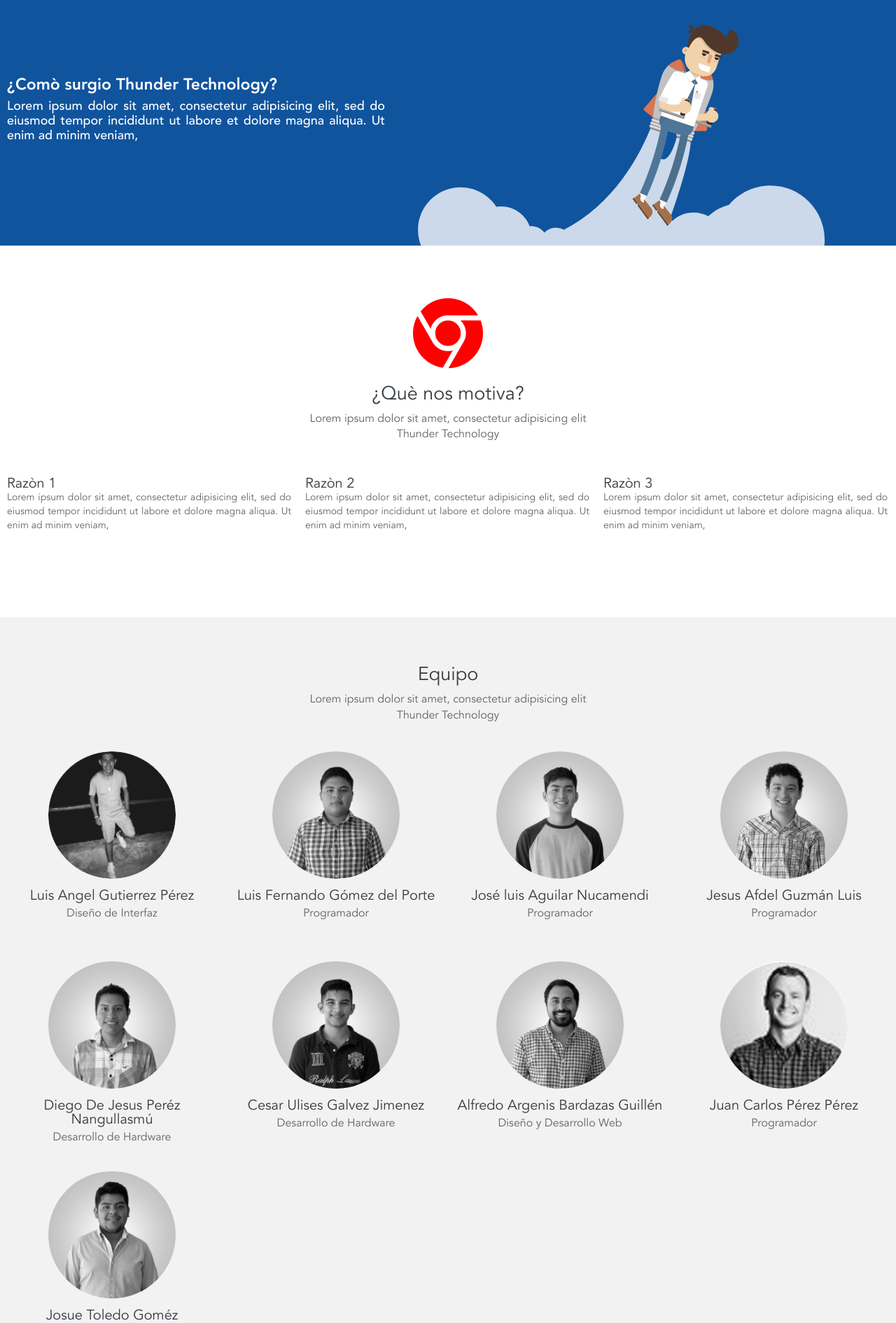
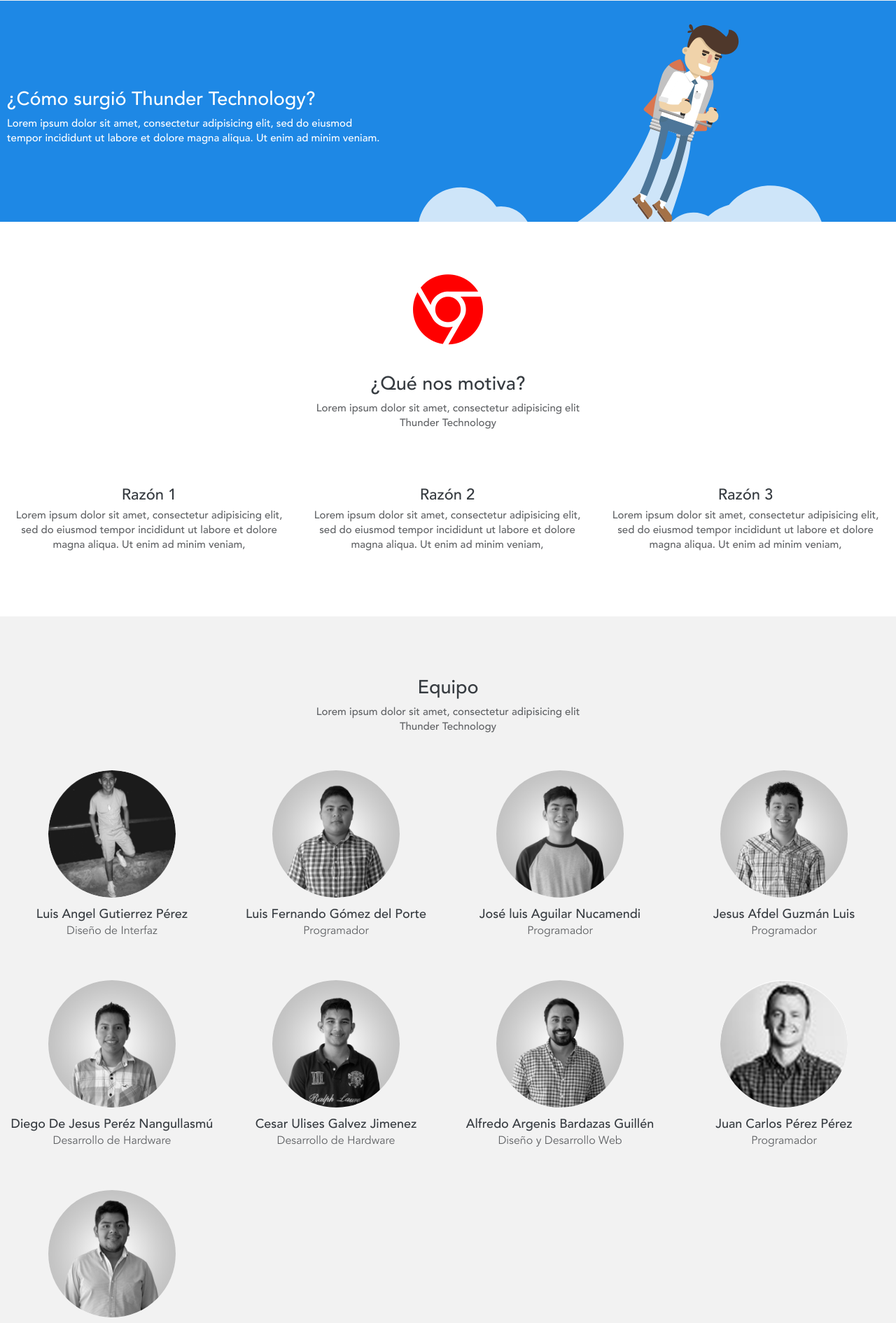
Before and after one commit to JosxLuis/thunder, a PHP site: page /about.html in a window 1280 px wide. Shown: the part 80-1971 px from the top of the page at 70% size. Run offline with PHP 8.4, Linux system fonts and the light colour scheme.

Commit message:
modifique about con las clases globales

```diff
--- a/about.html
+++ b/about.html
@@ -34,67 +34,69 @@
 		</div>
 	</div>
 </header>
-<div class="wrapper">
-	<div class="descripcion">
+<div class="section sec-blue mh-200 overh">
 	<div class="container">
 		<div class="seven columns">
-					<h4>¿Comò surgio Thunder Technology?</h4>
-					<p>Lorem ipsum dolor sit amet, consectetur adipisicing elit, sed do eiusmod
-					tempor incididunt ut labore et dolore magna aliqua. Ut enim ad minim veniam,</p>
+			<div class="box pd-ver-20">
+				<br>
+				<h3 class="col-white">¿Cómo surgió Thunder Technology?</h3>
+				<p class="col-white">Lorem ipsum dolor sit amet, consectetur adipisicing elit, sed do eiusmod
+				tempor incididunt ut labore et dolore magna aliqua. Ut enim ad minim veniam.</p>
 			</div>
-			<div class="nine columns">
-				<div class="imagen"></div>
+		</div>
+		<div class="nine columns relative">
+			<div class="box ">
+				<div class="about-imagen"></div>
 			</div>
 		</div>
 	</div>
-
+</div>
+<div class="section sec-white mh-200">
 	<div class="motivacion">
 		<div class="container">
 			<div class="sixteen columns">
 				<div class="icono">
 						<i class="icon-chrome"></i>
 					</div>
-					<h3>¿Què nos motiva?</h3>
-					<p>Lorem ipsum dolor sit amet, consectetur adipisicing elit <br> Thunder Technology</p>
+				<div class="box mh-100 pd-20">
+					<h3 class="tx-cen">¿Qué nos motiva?</h3>
+					<p class="tx-cen">Lorem ipsum dolor sit amet, consectetur adipisicing elit <br> Thunder Technology</p>
+				</div>
 			</div>
 			<div class="one-third column">
-				<div class="razones">
-					<div class="desc">
-						<h4>Razòn 1</h4>
-						<p>Lorem ipsum dolor sit amet, consectetur adipisicing elit, sed do eiusmod
+				<div class="box pd-ver-10">
+					<h4 class="tx-cen">Razón 1</h4>
+					<p class="tx-cen">Lorem ipsum dolor sit amet, consectetur adipisicing elit, sed do eiusmod
 					tempor incididunt ut labore et dolore magna aliqua. Ut enim ad minim veniam,</p>
 				</div>
 			</div>
-			</div>
 			<div class="one-third column">
-				<div class="razones">
-					<div class="desc">
-						<h4>Razòn 2</h4>
-						<p>Lorem ipsum dolor sit amet, consectetur adipisicing elit, sed do eiusmod
+				<div class="box pd-ver-10">
+					<h4 class="tx-cen">Razón 2</h4>
+					<p class="tx-cen">Lorem ipsum dolor sit amet, consectetur adipisicing elit, sed do eiusmod
 					tempor incididunt ut labore et dolore magna aliqua. Ut enim ad minim veniam,</p>
 				</div>
 			</div>
-			</div>
 			<div class="one-third column">
-				<div class="razones">
-					<div class="desc">
-						<h4>Razòn 3</h4>
-						<p>Lorem ipsum dolor sit amet, consectetur adipisicing elit, sed do eiusmod
+				<div class="box pd-ver-10">
+					<h4 class="tx-cen">Razón 3</h4>
+					<p class="tx-cen">Lorem ipsum dolor sit amet, consectetur adipisicing elit, sed do eiusmod
 					tempor incididunt ut labore et dolore magna aliqua. Ut enim ad minim veniam,	</p>
 				</div>
 			</div>
 		</div>
 	</div>
 </div>
-
+<div class="section mh-400 pd-20">
 	<div class="equipo">
 		<div class="container">
 			<div class="sixteen columns">
-					<h3>Equipo</h3>
-					<p>Lorem ipsum dolor sit amet, consectetur adipisicing elit <br> Thunder Technology</p>
+				<div class="box mh-100 pd-30">
+					<h3 class="tx-cen">Equipo</h3>
+					<p class="tx-cen">Lorem ipsum dolor sit amet, consectetur adipisicing elit <br> Thunder Technology</p>
 				</div>
-			<div class="row"></div>
-			<div class="row"></div>
+			</div>
+
 			<div class="four columns">
 				<div class="integrante">
 					<div class="foto">
@@ -178,12 +180,15 @@
 			</div>
 		</div>
 	</div>
-
+</div>
+<div class="section mh-200 pd-60 sec-gray">
 	<div class="tecnologias clientes">
 		<div class="container">
 			<div class="sixteen columns">
+				<div class="box mh-100">
 					<h3>Tecnología</h3>
 					<p>Usamos tecnologia moderna para <br> ofrecer el mejor servicio</p>
+				</div>
 				<ul>
 					<li><a href="#"><i class="icon-xamarin"></i></a></li>
 					<li><a href="#"><i class="icon-css3"></i></a></li>
@@ -197,8 +202,21 @@
 	</div>
 </div>
 
-
-<footer>
+<div class="section sec-blue pd-30">
+	<div class="container">
+		<div class="ten columns">
+			<div class="box pd-30">
+				<h3 class="col-white no-mar-bo">¿Tienes dudas respecto a nuestros servicios o nuestros paquetes? contáctanos</h3>
+			</div>
+		</div>
+		<div class="six columns">
+			<div class="box pd-30">
+				<a href="" class="btn abtn btn-default btn-big btn-white-out btn-center">Contáctanos</a>
+			</div>
+		</div>
+	</div>
+</div>
+<footer class="section mh-300">
 	<div class="piepag">
 		<div class="container">
 			<div class="four columns">
--- a/css/layout.css
+++ b/css/layout.css
@@ -98,6 +98,8 @@
     .col-gray{color: #242b31;}
     .col-yellow{color: #f1cc0e;}
     .clear{clear: both;}
+    .relative{position: relative;}
+    .overh{overflow:hidden;}
 
     /* Botones */
     a.btn{text-decoration: none; text-align: center; display: block; line-height: 3em;}
@@ -234,9 +236,6 @@
     .portafolio .paginacion{width: 100%; min-height: 70px;}
     .portafolio .paginacion h6{text-align: center; padding:25px; color: #242b31;  font-family: 'avenirBook'; font-size: 2.5em; line-height: 1.6em;}
 
-    .clientes{min-height: 200px;padding: 50px 0; background: #242b31;}
-    .clientes h3{text-align: center; color: #FFF;}
-    .clientes p{text-align: center; color: #e6e6e6; font-family: 'avenirBook'; font-size: 1.6em; line-height: 1.4em;}
     .clientes ul li{margin: 30px 1% 20px 1%; width: 15%;float: left;}
     .clientes ul li:first-child{margin-left:0;}
     .clientes ul li:last-child{margin-right: 0;}
@@ -248,42 +247,34 @@
     .historia .razon h3{ color: #FFF; margin-top: 50px;}
     .historia .razon p{ color: #FFF; font-family: 'avenirMedium'; font-size: 1.5em; text-align: justify; }
 
-    .wrapper .descripcion{width: 100%; min-height: 350px; background: #10549e;}
-    .wrapper .descripcion  h4{font-size: 2.3em; font-family: 'avenirHeavy'; color: #fff; text-align: left; margin-top: 110px;}
-    .wrapper .descripcion  p{font-size: 1.8em; font-family: 'avenirMedium'; color: #fff; text-align: justify;}
-    .wrapper .descripcion .imagen {width: 92%; height: 350px; background: url(../img/despegue.svg); background-size: cover !important; background-position: top center; }
+
+    .about-imagen {width: 92%; height: 350px; background: url(../img/despegue.svg); background-size: cover !important; background-position: top center; position: absolute; top: 0;}
 
 
-    .wrapper .motivacion {min-height: 200px;padding: 50px 0; background: #fff;}
-    .wrapper .motivacion .icono {width: 150px;height: 150px; margin: 0 auto; text-align: center; }
-    .wrapper .motivacion .icono i{font-size: 10em; line-height: 1.5em; color: red;}
-    .wrapper .motivacion h3{text-align: center; color: #363b40; font-family: 'avenirBook';}
-    .wrapper .motivacion p{text-align: center; color: #616366; font-family: 'avenirBook'; font-size: 1.6em; line-height: 1.4em;}
-    .wrapper .motivacion  .razones{width: 100%; min-height: 100px; margin: 0 auto; padding: 50px 0; }
-    .wrapper .motivacion  .razones .desc{width: 100%; height: 100px; float: left; }
-    .wrapper .motivacion  .razones .desc h4{font-size: 2em; margin: 0; color: #363b40; font-family: 'avenirBook'; }
-    .wrapper .motivacion  .razones .desc p{font-size: 1.4em; color: #616366; text-align: justify; font-family: 'avenirBook'; }
+    .motivacion {min-height: 200px;padding: 50px 0; background: #fff;}
+    .motivacion .icono {width: 150px;height: 150px; margin: 0 auto; text-align: center; }
+    .motivacion .icono i{font-size: 10em; line-height: 1.5em; color: red;}
+    .motivacion  .razones{width: 100%; min-height: 100px; margin: 0 auto; padding: 50px 0; }
 
-    .wrapper .equipo {width: 100%;  min-height: 200px; padding: 70px 0 50px 0; background: #f2f2f2;}
-    .wrapper .equipo h3{text-align: center; color: #363b40; font-family: 'avenirBook';}
-    .wrapper .equipo p{text-align: center; color: #616366; font-family: 'avenirBook'; font-size: 1.6em; line-height: 1.4em;}
-    .wrapper .equipo .integrante{width: 100%; min-height: 300px;}
-    .wrapper .equipo .integrante .foto{width: 182px; height: 182px; background: #fff; border-radius: 96px; margin: 0 auto 15px auto;}
-    .wrapper .equipo .integrante .foto a{display: block; width: 100%; height: 100%; border-radius: 50%; background-color: #fff !important;  background-size: cover !important; background-position: center; filter:grayscale(100%); -webkit-filter: grayscale(100%);}
-    .wrapper .equipo .integrante .foto a:hover{filter: grayscale(0%); -webkit-filter: grayscale(0%);}
-    .wrapper .equipo .integrante h5{font-size: 2em; text-align: center; font-family: 'avenirBook'; color: #363b40;}
-    .wrapper .equipo .integrante span{display: block; width: 100%; font-family: 'avenirBook'; text-align: center; font-size: 1.6em; color: #616366;}
+
+    .equipo {width: 100%;  min-height: 200px; padding: 70px 0 50px 0; background: #f2f2f2;}
+    .equipo .integrante{width: 100%; min-height: 300px;}
+    .equipo .integrante .foto{width: 182px; height: 182px; background: #fff; border-radius: 96px; margin: 0 auto 15px auto;}
+    .equipo .integrante .foto a{display: block; width: 100%; height: 100%; border-radius: 50%; background-color: #fff !important;  background-size: cover !important; background-position: center; filter:grayscale(100%); -webkit-filter: grayscale(100%); transition:filter .3s;}
+    .equipo .integrante .foto a:hover{filter: grayscale(0%); -webkit-filter: grayscale(0%);}
+    .equipo .integrante h5{ text-align: center;}
+    .equipo .integrante span{display: block; width: 100%; font-family: 'avenirBook'; text-align: center; font-size: 1.6em; color: #616366;}
 
     .wrapper .descripcion{width: 100%; min-height: 350px; background: #10549e;}
     .wrapper .descripcion h4{font-size: 2.3em; font-family: 'avenirHeavy'; color: #fff; text-align: left; margin-top: 110px;}
     .wrapper .descripcion p{font-size: 1.8em; font-family: 'avenirMedium'; color: #fff; text-align: justify;}
     .wrapper .descripcion .imagen{width: 92%; height: 350px; background: url(../img/despegue.svg); background-size: cover !important; background-position: top center;}
 
-    .wrapper .tecnologias h3{text-align: center; color: #1e88e5;}
-    .wrapper .tecnologias p{text-align: center; color: #e6e6e6; font-family: 'avenirBook'; font-size: 1.6em; line-height: 1.4em;}
-    .wrapper .tecnologias li{text-align: center;}
-    .wrapper .tecnologias ul li a{text-decoration: none; color: #fff;}
-    .wrapper .tecnologias ul li i {font-size: 5.9em;}
+    .tecnologias h3{text-align: center; color: #1e88e5;}
+    .tecnologias p{text-align: center; color: #e6e6e6; font-family: 'avenirBook'; font-size: 1.6em; line-height: 1.4em;}
+    .tecnologias li{text-align: center;}
+    .tecnologias ul li a{text-decoration: none; color: #fff;}
+    .tecnologias ul li i {font-size: 5.9em;}
 
     /* blog */
 
@@ -334,9 +325,9 @@
     .wrapper .blog .proyectos .proyecto .status .elementos i a:hover{color: #10549e; }
     .wrapper .blog .proyectos .proyecto .status .elementos span{font-size: 1.2em; text-align: none; color: #363b40; margin-left: 5px;}
 
-    footer {width: 100%; min-height: 300px; padding: 20px 0 0 0;}
+
     footer .piepag{border-bottom: 1px solid #e6e6e6;}
-    footer .piepag h4{font-size: 2.5em; font-family: 'avenirBook'; color: #363b40; margin-bottom: 15px;}
+    footer .piepag h4{font-size: 2.5em; font-family: 'avenirBook'; color: #363b40; margin-bottom: 20px;}
     footer .piepag ul li{ width: 100%; min-height: 25px;}
     footer .piepag ul li a{text-decoration: none; font-family: 'avenirBook'; color: #616366; font-size: 1.5em; }
     footer .piepag ul li a:hover{color: #1e88e5;}
```
Also changed, not shown: blog.html (+14 -1 lines), botones.html (+14 -1 lines), formularios.html (added, +348 -0 lines), index.html (+14 -0 lines), portafolio.html (+14 -0 lines), servicio.html (+14 -1 lines), servicios.html (+14 -1 lines), single.html (+14 -1 lines), tipografias.html (+14 -1 lines). Lines whose indentation alone changed are shown as unchanged.
